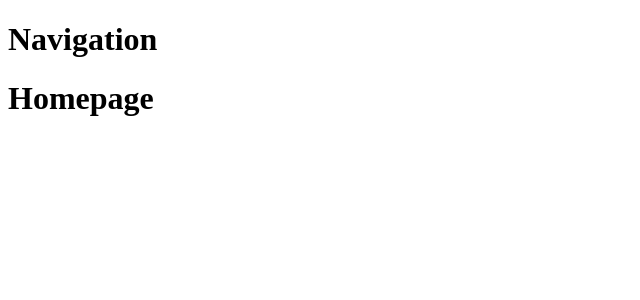
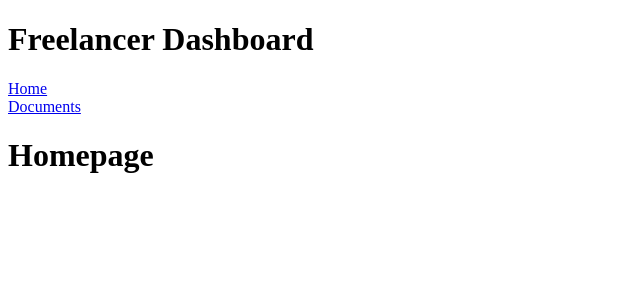
Before and after one commit to FredLC/freelancer-dashboard-angular, an Angular app: page /home in a window 1280 px wide. Shown: the top 300 px of the page, without its empty margins (0-640 px from the left). Built offline with nearby package versions, Linux system fonts and the light colour scheme.

Commit message:
Added links in the app component

```diff
--- a/src/app/app.component.html
+++ b/src/app/app.component.html
@@ -1,3 +1,6 @@
-<h1>Navigation</h1>
+<h1>Freelancer Dashboard</h1>
+
+<a routerLink="/home">Home</a><br>
+<a routerLink="/documents">Documents</a>
 
 <router-outlet></router-outlet>
```
